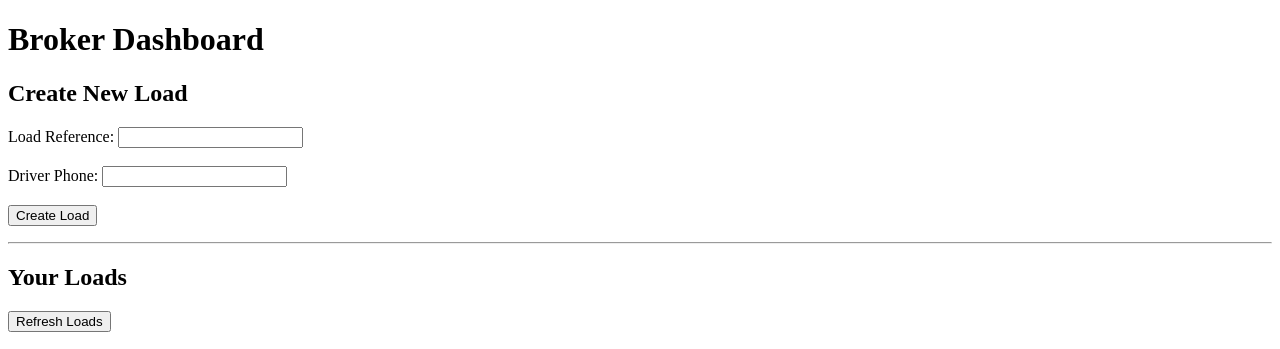
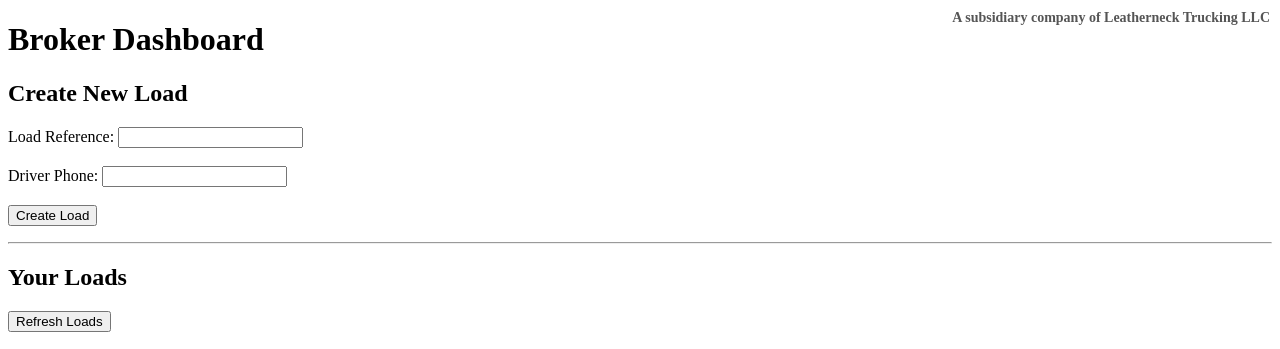
Before and after one commit to dominiquelking-dotcom/myfreighttracker, a website: page public/broker.html in a window 1280 px wide. Shown: the top 349 px of the page. Drawn offline with Linux system fonts and the light colour scheme; some packages are replaced by stand-ins of ours; no server answers.

Commit message:
Update broker.html

```diff
--- a/public/broker.html
+++ b/public/broker.html
@@ -5,6 +5,17 @@
   <title>Broker Dashboard - MyFreightTracker</title>
 </head>
 <body>
+  <div style="
+  position: absolute;
+  top: 10px;
+  right: 10px;
+  font-size: 14px;
+  font-weight: bold;
+  color: #555;
+">
+  A subsidiary company of Leatherneck Trucking LLC
+</div>
+
   <h1>Broker Dashboard</h1>
 
   <h2>Create New Load</h2>
```
